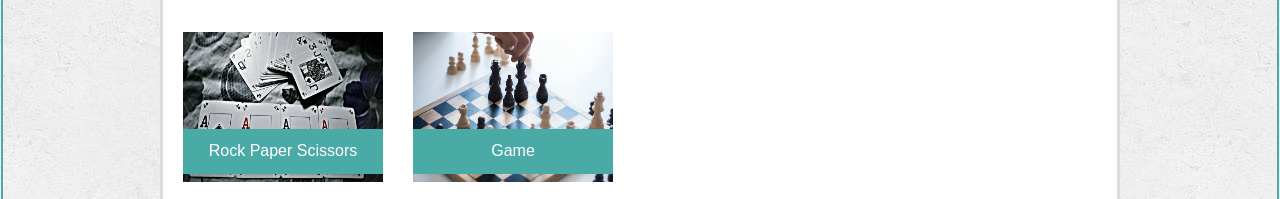
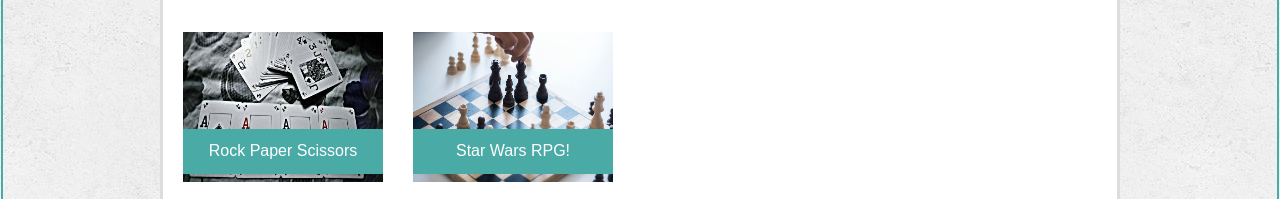
Before and after one commit to sullyseipold/Basic-Portfolio, a plain HTML site: page portfolio.html in a window 1280 px wide. Shown: the part 362-561 px from the top of the page. Drawn offline with Linux system fonts and the light colour scheme.

Commit message:
add sw rpg link

```diff
--- a/portfolio.html
+++ b/portfolio.html
@@ -44,8 +44,11 @@
 
             </div>
             <div class="grid-item">
-                <img src="assets/images/chess.jpg" height="150px" width="200px" alt="RPG game pic">
-                <div class="porfolio-label"><span class="div-label">Game</span></div>
+                <a href="https://sullyseipold.github.io/star-wars-rpg/"><img src="assets/images/chess.jpg" height="150px"
+                        width="200px" alt="RPG game pic">
+                </a>
+
+                <div class="porfolio-label"><span class="div-label">Star Wars RPG!</span></div>
             </div>
             <div class="grid-item">
                 <img src="assets/images/rubic_cube.jpg" height="150px" width="200px" alt="rutgers info widget pic">
```
